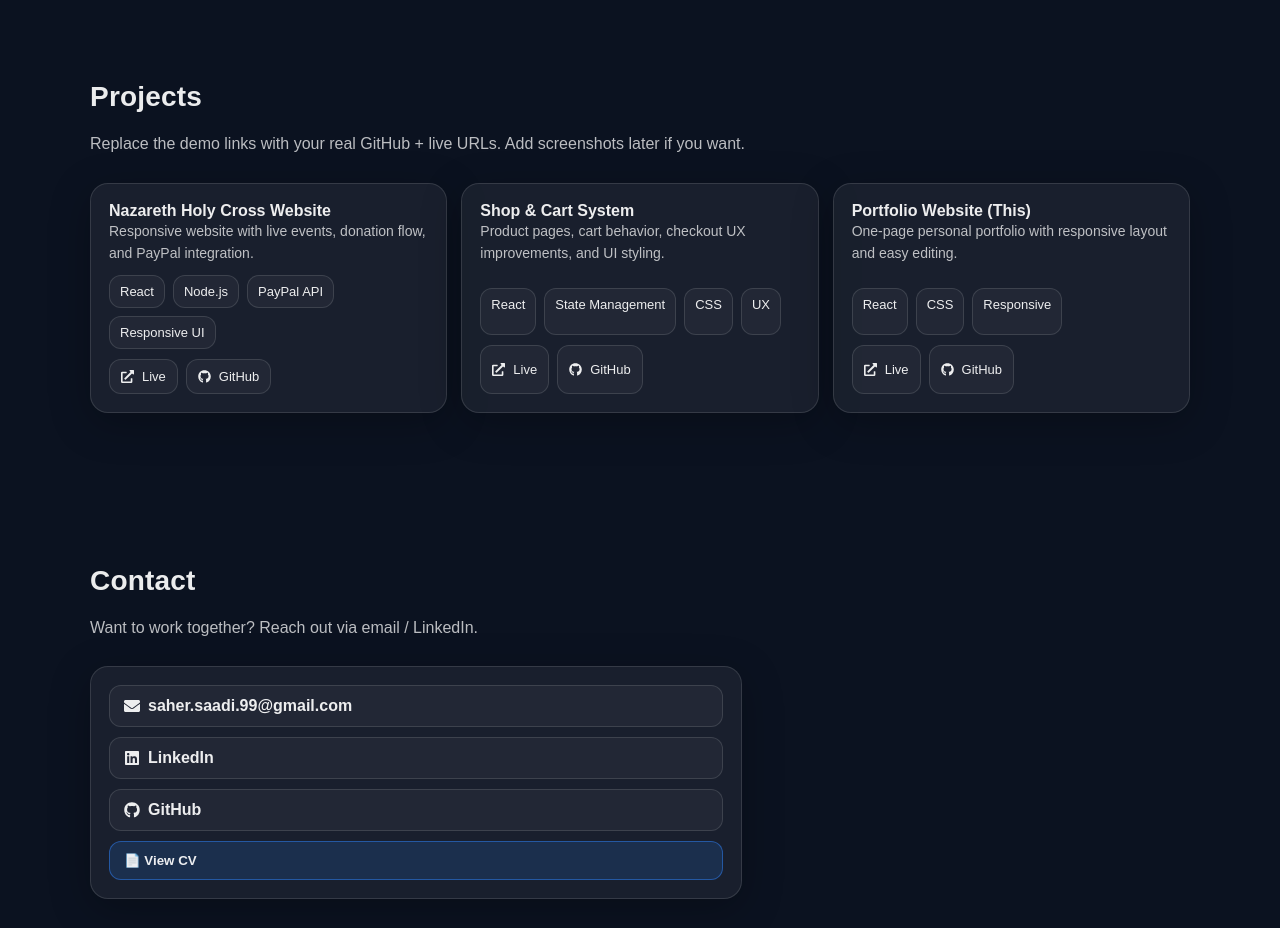
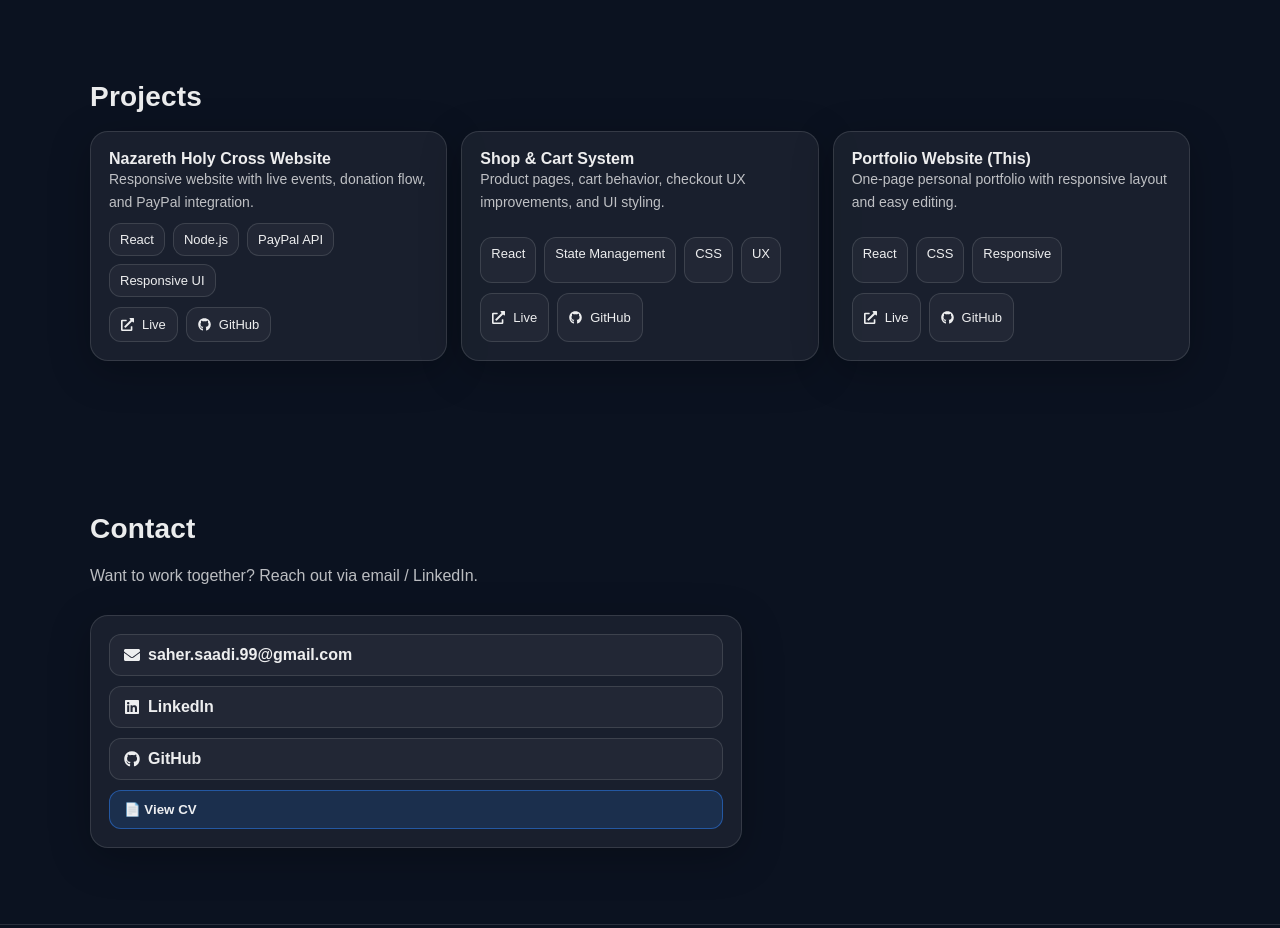
Before and after one commit to Saher-15/portfolio, a React (Vite) app: page / in a window 1280 px wide. Shown: the part 2040-2968 px from the top of the page. Built offline with nearby package versions, Linux system fonts and the light colour scheme.

Commit message:
Projects

```diff
--- a/src/components/Projects.jsx
+++ b/src/components/Projects.jsx
@@ -29,9 +29,7 @@ export function Projects() {
     <section className="section" id="projects">
       <div className="container">
         <h2 className="sectionTitle">Projects</h2>
-        <p className="sectionSub">
-          Replace the demo links with your real GitHub + live URLs. Add screenshots later if you want.
-        </p>
+
 
         <div className="grid3">
           {projects.map((p) => (
```
